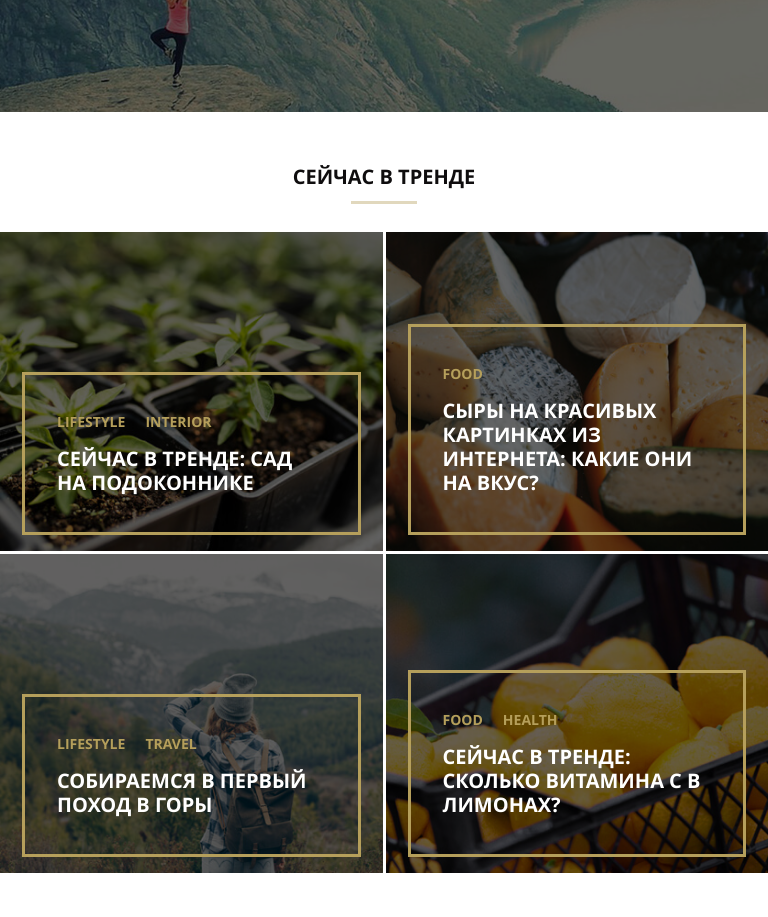
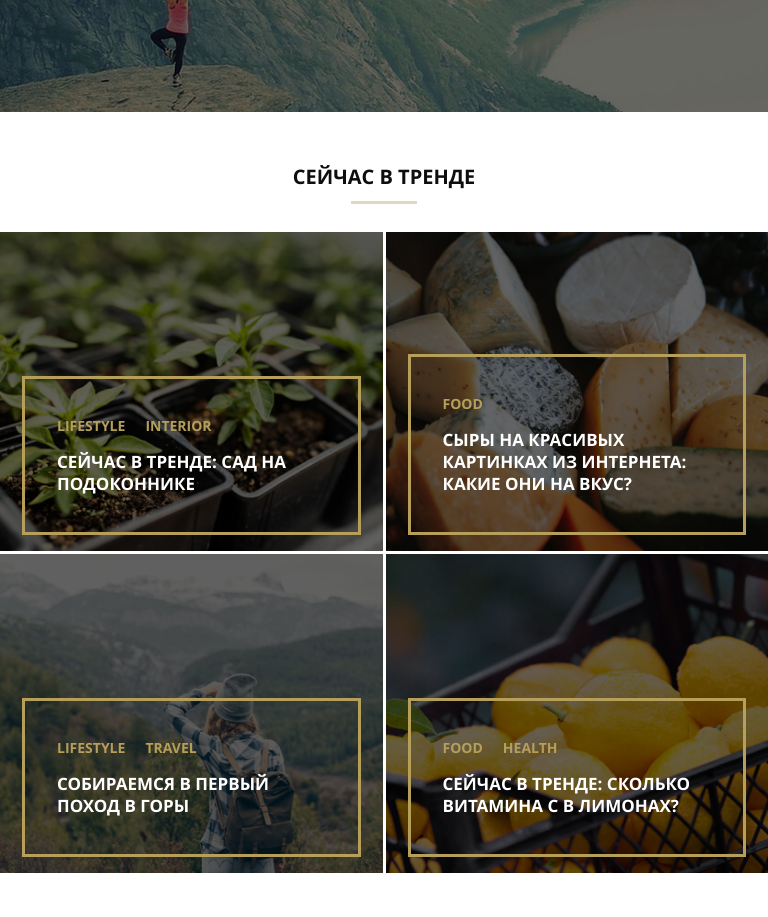
Before and after one commit to snabbfull/mq-diplom, a plain HTML site: page index.html in a window 768 px wide. Shown: the part 354-1271 px from the top of the page. Drawn offline with Linux system fonts and the light colour scheme; files whose address does not match are found by name.

Commit message:
Обновлен 10.02

```diff
--- a/css/style.css
+++ b/css/style.css
@@ -1266,6 +1266,11 @@ input[type="radio"]:checked::after {
     width: calc((100% - 3px) / 2);
   }
 
+  .trends-item-content-title {
+    font-size: 17px;
+    line-height: 22px;
+  }
+
   .content {
     width: 100vw;
     padding: 50px 35px 0 35px;
@@ -1406,7 +1411,7 @@ input[type="radio"]:checked::after {
   }
 
   .trends-item-content-title {
-    font-size: 17px;
+    font-size: 14px;
   }
 
   .content {
```
